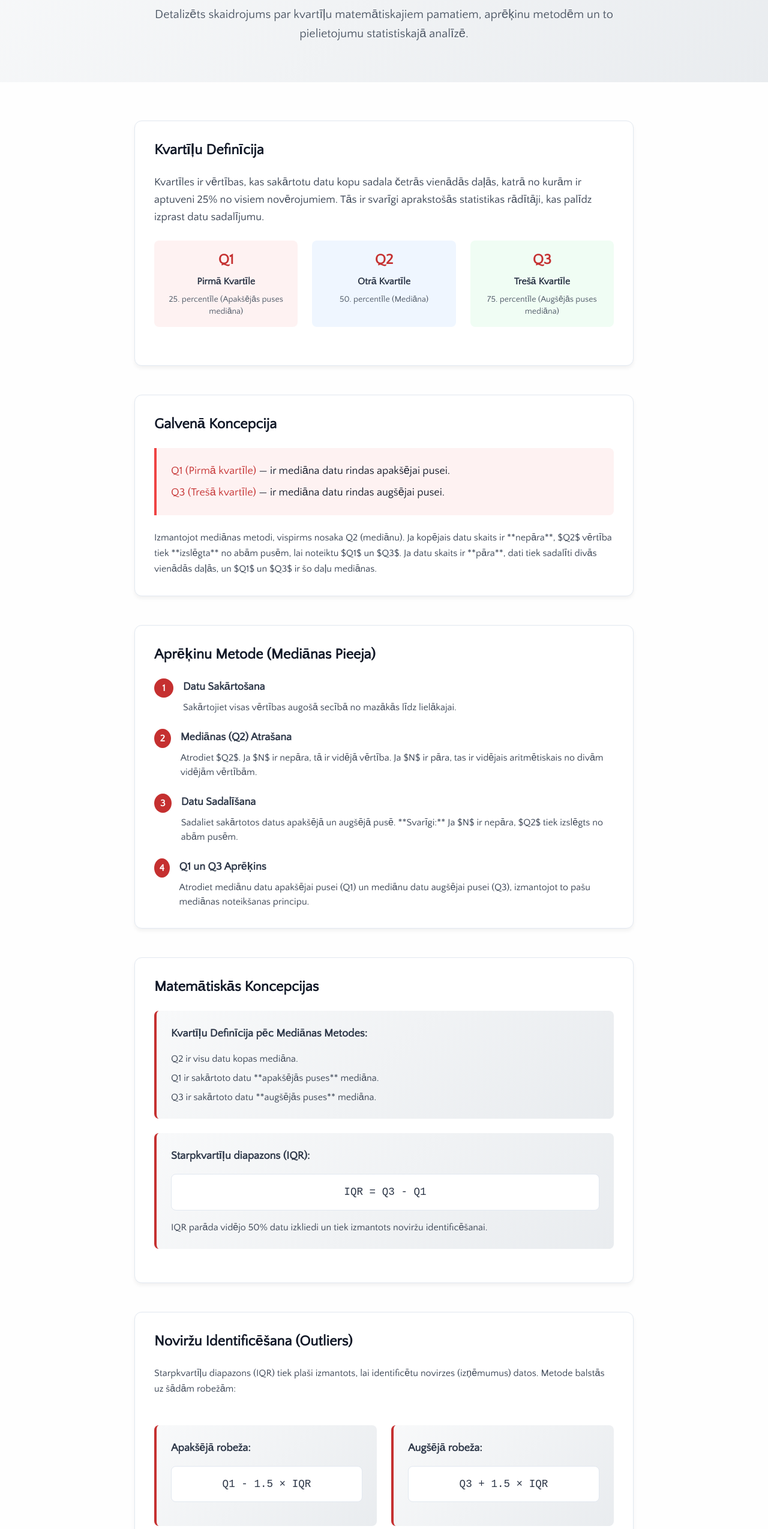
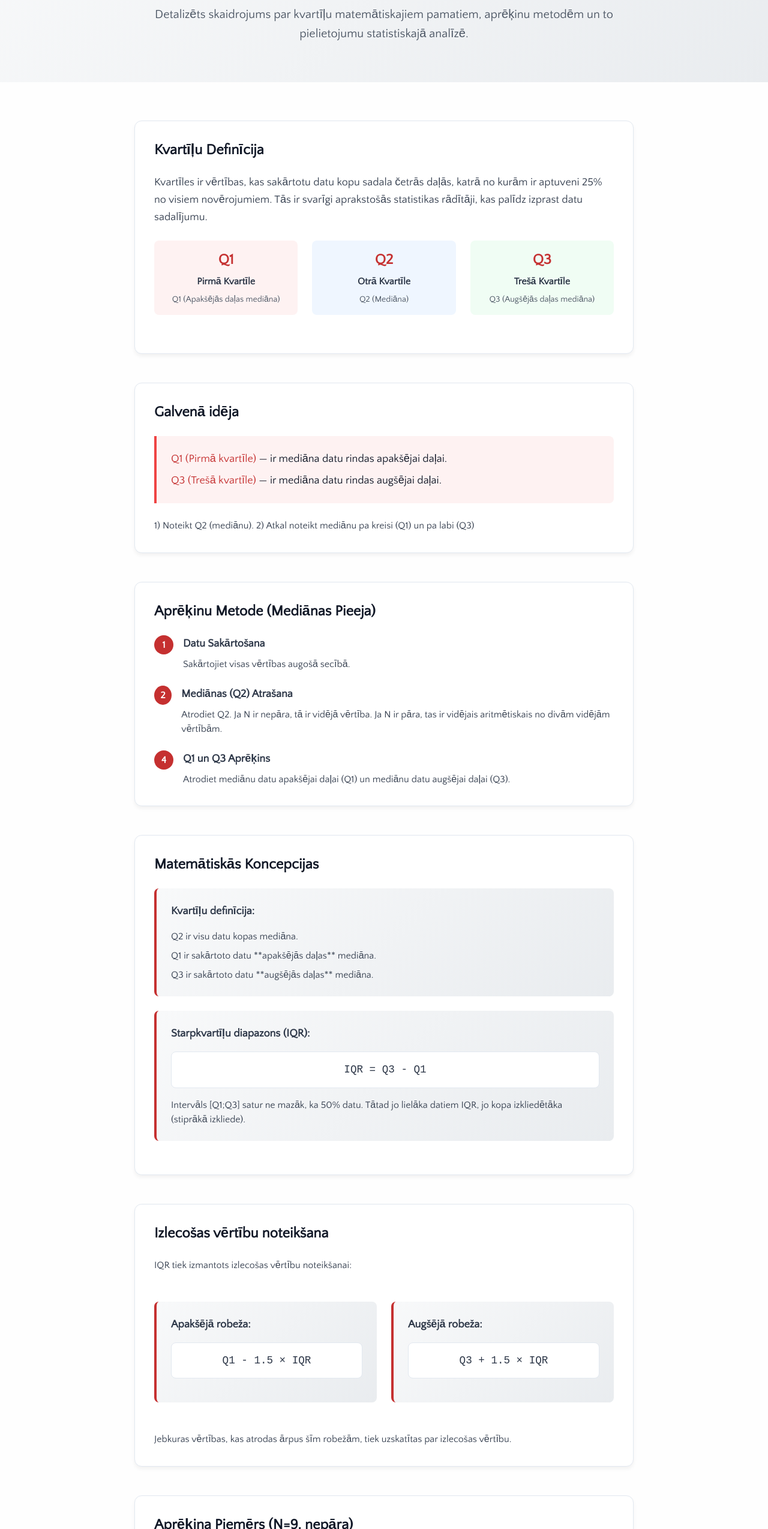
Before and after one commit to olshle1/Kvartiles, a plain HTML site: page theory.html in a window 1280 px wide. Shown: the part 251-2800 px from the top of the page at 60% size. Drawn offline with nearby package versions, Linux system fonts and the light colour scheme; a web font is replaced by a local one.

Commit message:
Update theory.html

```diff
--- a/theory.html
+++ b/theory.html
@@ -88,7 +88,7 @@
         <div class="max-w-7xl mx-auto px-4 sm:px-6 lg:px-8">
             <div class="flex justify-between items-center h-16">
                 <div class="flex items-center">
-                    <h1 class="text-xl font-bold text-gray-900">Kvartīļu Statistika</h1>
+                    <h1 class="text-xl font-bold text-gray-900">Kvartīles</h1>
                 </div>
                 <div class="flex space-x-8">
                     <a href="index.html" class="text-gray-600 hover:text-red-600 transition-colors">Kalkulators</a>
@@ -119,7 +119,7 @@
             <div class="concept-card mb-12">
                 <h2 class="text-2xl font-bold mb-6 text-gray-900">Kvartīļu Definīcija</h2>
                 <p class="text-lg text-gray-700 leading-relaxed mb-6">
-                    Kvartīles ir vērtības, kas sakārtotu datu kopu sadala četrās vienādās daļās, katrā no kurām ir aptuveni 25% no visiem novērojumiem.
+                    Kvartīles ir vērtības, kas sakārtotu datu kopu sadala četrās daļās, katrā no kurām ir aptuveni 25% no visiem novērojumiem.
                     Tās ir svarīgi aprakstošās statistikas rādītāji, kas palīdz izprast datu sadalījumu.
                 </p>
 
@@ -127,35 +127,34 @@
                     <div class="text-center p-4 bg-red-50 rounded-lg">
                         <div class="text-2xl font-bold accent-text mb-2">Q1</div>
                         <h3 class="font-semibold mb-2">Pirmā Kvartīle</h3>
-                        <p class="text-sm text-gray-600">25. percentīle (Apakšējās puses mediāna)</p>
+                        <p class="text-sm text-gray-600">Q1 (Apakšējās daļas mediāna)</p>
                     </div>
                     <div class="text-center p-4 bg-blue-50 rounded-lg">
                         <div class="text-2xl font-bold accent-text mb-2">Q2</div>
                         <h3 class="font-semibold mb-2">Otrā Kvartīle</h3>
-                        <p class="text-sm text-gray-600">50. percentīle (Mediāna)</p>
+                        <p class="text-sm text-gray-600">Q2 (Mediāna)</p>
                     </div>
                     <div class="text-center p-4 bg-green-50 rounded-lg">
                         <div class="text-2xl font-bold accent-text mb-2">Q3</div>
                         <h3 class="font-semibold mb-2">Trešā Kvartīle</h3>
-                        <p class="text-sm text-gray-600">75. percentīle (Augšējās puses mediāna)</p>
+                        <p class="text-sm text-gray-600">Q3 (Augšējās daļas mediāna)</p>
                     </div>
                 </div>
             </div>
 
             <div class="concept-card mb-12">
-                <h2 class="text-2xl font-bold mb-6 text-gray-900">Galvenā Koncepcija</h2>
+                <h2 class="text-2xl font-bold mb-6 text-gray-900">Galvenā idēja</h2>
                 <div class="bg-red-50 border-l-4 border-red-500 p-6 rounded-r-lg mb-6">
                     <p class="text-lg font-medium text-gray-900 mb-2">
-                        <span class="accent-text">Q1 (Pirmā kvartīle)</span> — ir mediāna datu rindas apakšējai pusei.
+                        <span class="accent-text">Q1 (Pirmā kvartīle)</span> — ir mediāna datu rindas apakšējai daļai.
                     </p>
                     <p class="text-lg font-medium text-gray-900">
-                        <span class="accent-text">Q3 (Trešā kvartīle)</span> — ir mediāna datu rindas augšējai pusei.
+                        <span class="accent-text">Q3 (Trešā kvartīle)</span> — ir mediāna datu rindas augšējai daļai.
                     </p>
                 </div>
                 <p class="text-gray-700 leading-relaxed">
-                    Izmantojot mediānas metodi, vispirms nosaka Q2 (mediānu). Ja kopējais datu skaits ir **nepāra**,
-                    $Q2$ vērtība tiek **izslēgta** no abām pusēm, lai noteiktu $Q1$ un $Q3$. Ja datu skaits ir **pāra**,
-                    dati tiek sadalīti divās vienādās daļās, un $Q1$ un $Q3$ ir šo daļu mediānas.
+                    1) Noteikt Q2 (mediānu).
+                    2) Atkal noteikt mediānu pa kreisi (Q1) un pa labi (Q3)
                 </p>
             </div>
 
@@ -167,7 +166,7 @@
                         <div class="step-number">1</div>
                         <div>
                             <h3 class="text-lg font-semibold mb-2">Datu Sakārtošana</h3>
-                            <p class="text-gray-700">Sakārtojiet visas vērtības augošā secībā no mazākās līdz lielākajai.</p>
+                            <p class="text-gray-700">Sakārtojiet visas vērtības augošā secībā.</p>
                         </div>
                     </div>
 
@@ -175,15 +174,7 @@
                         <div class="step-number">2</div>
                         <div>
                             <h3 class="text-lg font-semibold mb-2">Mediānas (Q2) Atrašana</h3>
-                            <p class="text-gray-700">Atrodiet $Q2$. Ja $N$ ir nepāra, tā ir vidējā vērtība. Ja $N$ ir pāra, tas ir vidējais aritmētiskais no divām vidējām vērtībām.</p>
-                        </div>
-                    </div>
-
-                    <div class="flex items-start space-x-4">
-                        <div class="step-number">3</div>
-                        <div>
-                            <h3 class="text-lg font-semibold mb-2">Datu Sadalīšana</h3>
-                            <p class="text-gray-700">Sadaliet sakārtotos datus apakšējā un augšējā pusē. **Svarīgi:** Ja $N$ ir nepāra, $Q2$ tiek izslēgts no abām pusēm.</p>
+                            <p class="text-gray-700">Atrodiet Q2. Ja N ir nepāra, tā ir vidējā vērtība. Ja N ir pāra, tas ir vidējais aritmētiskais no divām vidējām vērtībām.</p>
                         </div>
                     </div>
 
@@ -191,7 +182,7 @@
                         <div class="step-number">4</div>
                         <div>
                             <h3 class="text-lg font-semibold mb-2">Q1 un Q3 Aprēķins</h3>
-                            <p class="text-gray-700">Atrodiet mediānu datu apakšējai pusei (Q1) un mediānu datu augšējai pusei (Q3), izmantojot to pašu mediānas noteikšanas principu.</p>
+                            <p class="text-gray-700">Atrodiet mediānu datu apakšējai daļai (Q1) un mediānu datu augšējai daļai (Q3).</p>
                         </div>
                     </div>
                 </div>
@@ -201,10 +192,10 @@
                 <h2 class="text-2xl font-bold mb-6 text-gray-900">Matemātiskās Koncepcijas</h2>
 
                 <div class="formula-box">
-                    <h3 class="text-lg font-semibold mb-4">Kvartīļu Definīcija pēc Mediānas Metodes:</h3>
+                    <h3 class="text-lg font-semibold mb-4">Kvartīļu definīcija:</h3>
                     <p class="text-gray-700 mb-2">Q2 ir visu datu kopas mediāna.</p>
-                    <p class="text-gray-700 mb-2">Q1 ir sakārtoto datu **apakšējās puses** mediāna.</p>
-                    <p class="text-gray-700">Q3 ir sakārtoto datu **augšējās puses** mediāna.</p>
+                    <p class="text-gray-700 mb-2">Q1 ir sakārtoto datu **apakšējās daļas** mediāna.</p>
+                    <p class="text-gray-700">Q3 ir sakārtoto datu **augšējās daļas** mediāna.</p>
                 </div>
 
                 <div class="formula-box">
@@ -213,16 +204,15 @@
                         IQR = Q3 - Q1
                     </div>
                     <p class="text-gray-700 mt-4">
-                        IQR parāda vidējo 50% datu izkliedi un tiek izmantots noviržu identificēšanai.
+                        Intervāls [Q1;Q3] satur ne mazāk, ka 50% datu. Tātad jo lielāka datiem IQR, jo kopa izkliedētāka (stiprākā izkliede).
                     </p>
                 </div>
             </div>
 
             <div class="concept-card mb-12">
-                <h2 class="text-2xl font-bold mb-6 text-gray-900">Noviržu Identificēšana (Outliers)</h2>
+                <h2 class="text-2xl font-bold mb-6 text-gray-900">Izlecošas vērtību noteikšana</h2>
                 <p class="text-gray-700 leading-relaxed mb-6">
-                    Starpkvartīļu diapazons (IQR) tiek plaši izmantots, lai identificētu novirzes (izņēmumus) datos.
-                    Metode balstās uz šādām robežām:
+                    IQR tiek izmantots izlecošas vērtību noteikšanai:
                 </p>
 
                 <div class="grid grid-cols-1 md:grid-cols-2 gap-6 mb-6">
@@ -241,8 +231,7 @@
                 </div>
 
                 <p class="text-gray-700 leading-relaxed">
-                    Jebkuras vērtības, kas atrodas ārpus šīm robežām, tiek uzskatītas par novirzēm.
-                    Koeficients 1.5 ir standarta.
+                    Jebkuras vērtības, kas atrodas ārpus šīm robežām, tiek uzskatītas par izlecošas vērtību.
                 </p>
             </div>
 
@@ -254,7 +243,7 @@
 
                     <div class="space-y-4">
                         <div>
-                            <strong>1. Solis:</strong> Sakārtojam datus ($N=9$):
+                            <strong>1. Solis:</strong> Sakārtojam datus (N=9):
                             <div class="math-formula">3, 5, 7, 8, **12**, 13, 14, 18, 21</div>
                         </div>
 
@@ -264,18 +253,18 @@
                         </div>
 
                         <div>
-                            <strong>3. Solis:</strong> Sadalām datus (izslēdzot $Q2=12$):
-                            <div class="math-formula">Apakšējā puse: 3, 5, 7, 8 ($N_{ap}=4$)</div>
-                            <div class="math-formula">Augšējā puse: 13, 14, 18, 21 ($N_{aug}=4$)</div>
+                            <strong>3. Solis:</strong> Sadalām datus:
+                            <div class="math-formula">Apakšējā pdaļa: 3, 5, 7, 8 ($N_{ap}=4$)</div>
+                            <div class="math-formula">Augšējā daļa: 13, 14, 18, 21 ($N_{aug}=4$)</div>
                         </div>
 
                         <div>
-                            <strong>4. Solis:</strong> Atrodam Q1 (Apakšējās puses mediāna):
+                            <strong>4. Solis:</strong> Atrodam Q1 (Apakšējās daļas mediāna):
                             <div class="math-formula">Q1 = (5 + 7) / 2 = 6</div>
                         </div>
 
                         <div>
-                            <strong>5. Solis:</strong> Atrodam Q3 (Augšējās puses mediāna):
+                            <strong>5. Solis:</strong> Atrodam Q3 (Augšējās daļas mediāna):
                             <div class="math-formula">Q3 = (14 + 18) / 2 = 16</div>
                         </div>
 
@@ -291,7 +280,7 @@
 
     <footer class="bg-gray-900 text-white py-8">
         <div class="max-w-7xl mx-auto px-4 sm:px-6 lg:px-8 text-center">
-            <p class="text-gray-400">© 2025 Interaktīvais Kvartīļu Kalkulators. Izglītības projekts par statistiku.</p>
+            <p class="text-gray-400">© 2025 Interaktīvais kvartīļu kalkulators. Izglītības projekts par statistiku.</p>
         </div>
     </footer>
 
@@ -299,4 +288,5 @@
         // ... (Optional script content for completeness if copied) ...
     </script>
 </body>
+
 </html>
```
